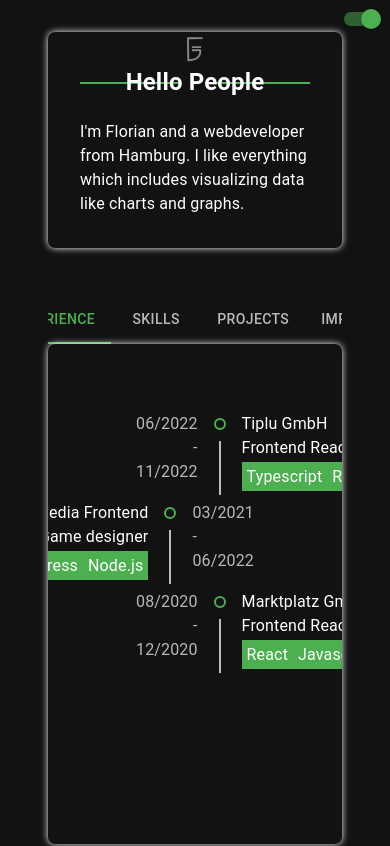
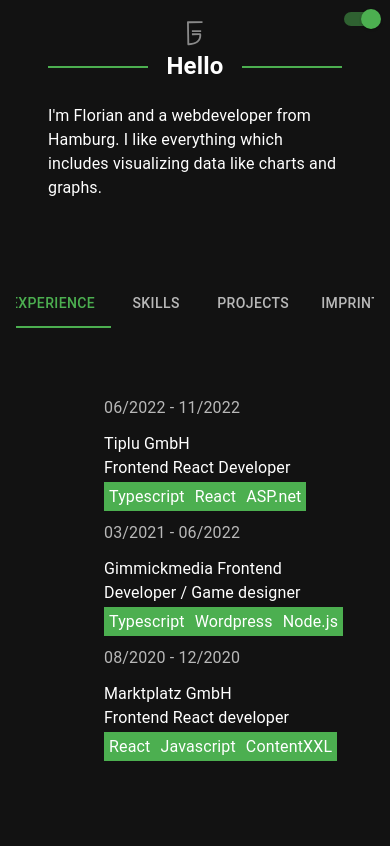
Before and after one commit to Gblur/portfoolio, a Next.js app: page / in a window 390 px wide. Shown: the top 846 px of the page. Built offline with nearby package versions, Linux system fonts and the light colour scheme.

Commit message:
make section more responsive

```diff
--- a/src/components/Main/Profile/Description/index.tsx
+++ b/src/components/Main/Profile/Description/index.tsx
@@ -1,5 +1,6 @@
 import React from "react";
 import Image from "next/image";
+import Icon from "@mui/material/Icon";
 
 type Props = {};
 
@@ -7,7 +8,7 @@ export default function Introduction({}: Props) {
   return (
     <section>
       <Image src="/Logo_optimized.svg" width={25} height={25} alt="Logo" />
-      <h1>Hello People</h1>
+      <h1>Hello</h1>
       <p>
         I&apos;m Florian and a webdeveloper from Hamburg. I like everything
         which includes visualizing data like charts and graphs.
--- a/src/components/Main/Profile/Links/index.tsx
+++ b/src/components/Main/Profile/Links/index.tsx
@@ -9,7 +9,7 @@ type Props = {};
 export default function LinksList({}: Props) {
   return (
     <section>
-      <h1>Find me</h1>
+      <h1>Contact</h1>
       <Stack spacing={2} direction="row" justifyContent="center">
         <Link href="https://github.com/Gblur" target="_blank">
           <GitHubIcon />
--- a/src/components/Main/Profile/Portfolio/Card/index.tsx
+++ b/src/components/Main/Profile/Portfolio/Card/index.tsx
@@ -16,12 +16,14 @@ export default function Card({src, alt, title, description, link}: Props) {
         <div className="cardFace cardFront">
           <Image src={src} fill alt={alt} />
           <figure>
-            <figcaption>Project</figcaption>
+            <figcaption>{title}</figcaption>
           </figure>
         </div>
         <div className="cardFace cardBack">
           <span>{description}</span>
-          <a href={link}>Project</a>
+          <a target="_blank" href={link}>
+            Link to Page
+          </a>
         </div>
       </div>
     </div>
--- a/src/components/Main/Work/Techstack/index.tsx
+++ b/src/components/Main/Work/Techstack/index.tsx
@@ -8,7 +8,8 @@ interface ListItemProps {
 const Techitem = styled.li<ListItemProps>`
   display: inline;
   color: ${(props: any) => !props.isDarkMode && "var(--primary-color)"};
-  background: ${(props: any) => props.isDarkMode && "var(--primary-color)"};
+  background: ${(props: any) =>
+    props.isDarkMode ? "var(--primary-color)" : "#8d8d8d45"};
   word-break: keep-all;
   padding: 5px;
 `;
--- a/src/components/Main/index.tsx
+++ b/src/components/Main/index.tsx
@@ -10,12 +10,10 @@ type Props = {
 
 export default function MainContent({checked}: Props) {
   return (
-    <Fade in={true}>
-      <main>
-        <Introduction />
-        <CenteredTabs />
-        <Links />
-      </main>
-    </Fade>
+    <main>
+      <Introduction />
+      <CenteredTabs />
+      <Links />
+    </main>
   );
 }
--- a/src/pages/index.tsx
+++ b/src/pages/index.tsx
@@ -18,9 +18,7 @@ export default function Home({checked}: HomeProps) {
         <meta name="viewport" content="width=device-width, initial-scale=1" />
         <link rel="icon" href="/favicon.ico" />
       </Head>
-      <Container maxWidth="md">
-        <MainContent checked={checked} />
-      </Container>
+      <MainContent checked={checked} />
     </>
   );
 }
--- a/src/styles/Home.css
+++ b/src/styles/Home.css
@@ -12,7 +12,6 @@ section {
   position: relative;
   height: 100%;
   margin-bottom: 3em;
-  box-shadow: 0 0 7px white;
   border-radius: 7px;
   padding: 2rem;
 }
@@ -73,7 +72,7 @@ section:first-child img {
 .chart-container {
   position: relative;
   margin: auto;
-  max-width: 350px;
+  max-width: 400px;
 }
 
 .description {
@@ -113,6 +112,7 @@ section:first-child img {
   grid-template-columns: repeat(2, minmax(300px, auto));
   max-width: 100%;
   justify-content: center;
+  margin: auto;
 }
 
 .card {
@@ -190,8 +190,8 @@ section:first-child img {
 .cardBack {
   display: flex;
   flex-direction: column;
-  justify-content: space-between;
   transform: rotateY(180deg);
+  text-align: left;
 }
 
 .center {
@@ -321,28 +321,24 @@ section:first-child img {
   }
 }
 
-/* Tablet and Smaller Desktop
-@media (min-width: 701px) and (max-width: 1120px) {
-  .grid {
-    grid-template-columns: repeat(2, 50%);
+/* Tablet and Smaller Desktop */
+@media (min-width: 383px) and (max-width: 768px) {
+  main {
+    padding: 1rem;
+  }
+
+  ul > li {
+    flex-wrap: wrap;
+  }
+  ul > li > div:nth-child(2) {
+    display: none;
+  }
+
+  ul > li {
+    justify-content: start;
+  }
+
+  ul > li div {
+    text-align: left !important;
   }
 }
-
-@media (prefers-color-scheme: dark) {
-  .vercelLogo {
-    filter: invert(1);
-  }
-
-  .logo {
-    filter: invert(1) drop-shadow(0 0 0.3rem #ffffff70);
-  }
-}
-
-@keyframes rotate {
-  from {
-    transform: rotate(360deg);
-  }
-  to {
-    transform: rotate(0deg);
-  }
-} */
--- a/src/styles/globals.css
+++ b/src/styles/globals.css
@@ -42,6 +42,8 @@ ul {
   list-style: none;
 }
 
+
+
 @media (prefers-color-scheme: dark) {
   html {
     color-scheme: dark;
```
